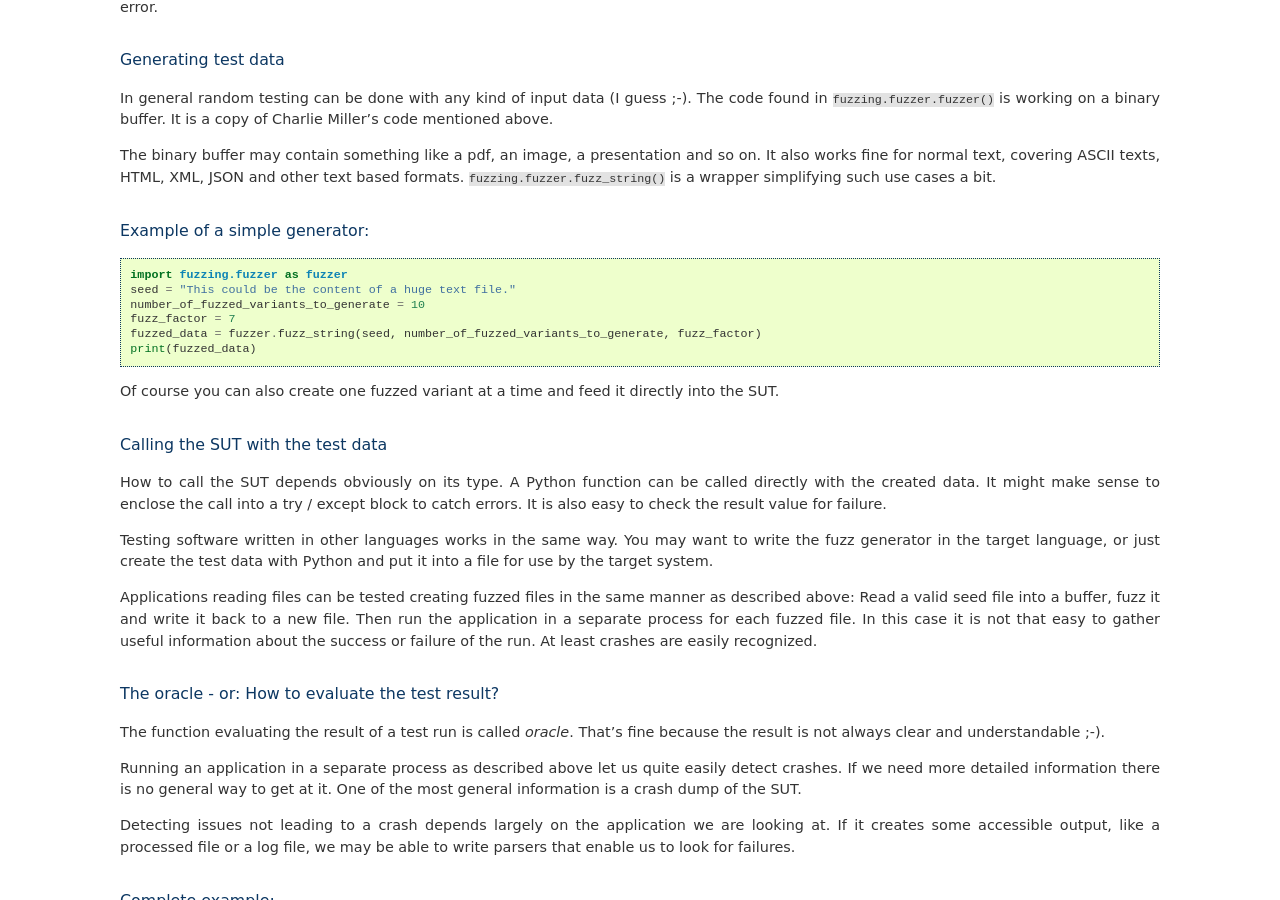
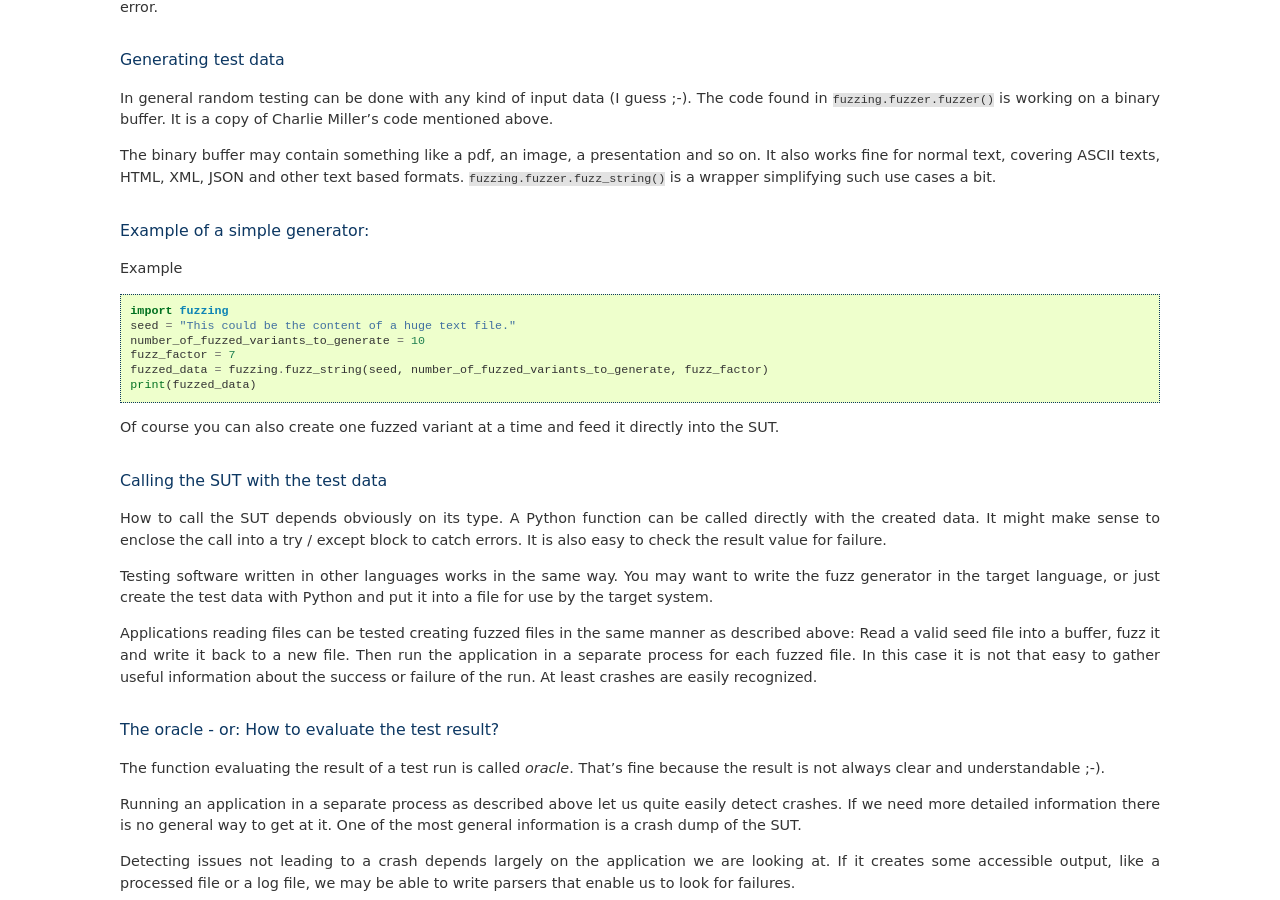
Before and after one commit to stbraun/fuzzing, a Sphinx documentation site: the page built from docs/source/tutorial.rst, in a window 1280 px wide and 900 px high, scrolled down 920 px. Built offline with Sphinx 7.4.7, drawn with Linux system fonts in a browser that asks for light colours.

Commit message:
#1 Example in tutorial fixed.

```diff
--- a/docs/source/tutorial.rst
+++ b/docs/source/tutorial.rst
@@ -68,14 +68,14 @@ ASCII texts, HTML, XML, JSON and other text based formats.
 
 Example of a simple generator:
 ++++++++++++++++++++++++++++++
-
+Example
 ::
 
-    import fuzzing.fuzzer as fuzzer
+    import fuzzing
     seed = "This could be the content of a huge text file."
     number_of_fuzzed_variants_to_generate = 10
     fuzz_factor = 7
-    fuzzed_data = fuzzer.fuzz_string(seed, number_of_fuzzed_variants_to_generate, fuzz_factor)
+    fuzzed_data = fuzzing.fuzz_string(seed, number_of_fuzzed_variants_to_generate, fuzz_factor)
     print(fuzzed_data)
 
 Of course you can also create one fuzzed variant at a time and feed it directly into the SUT.
```
